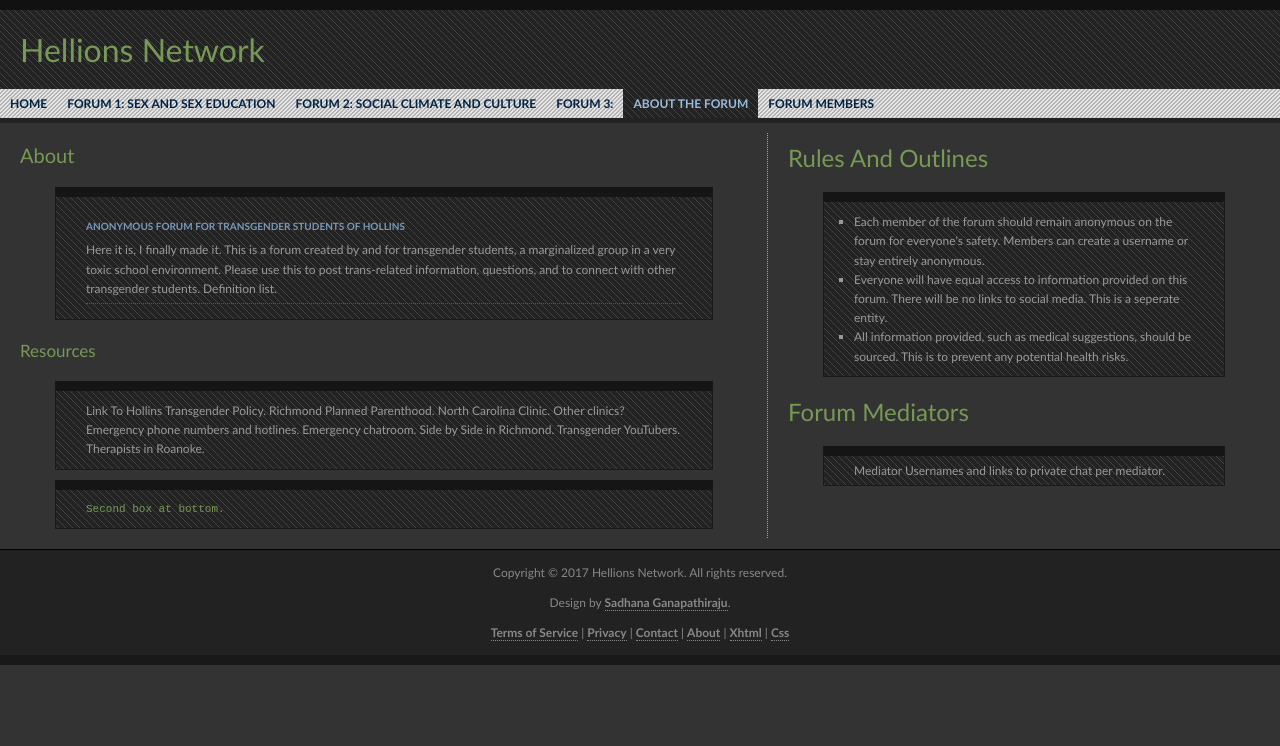
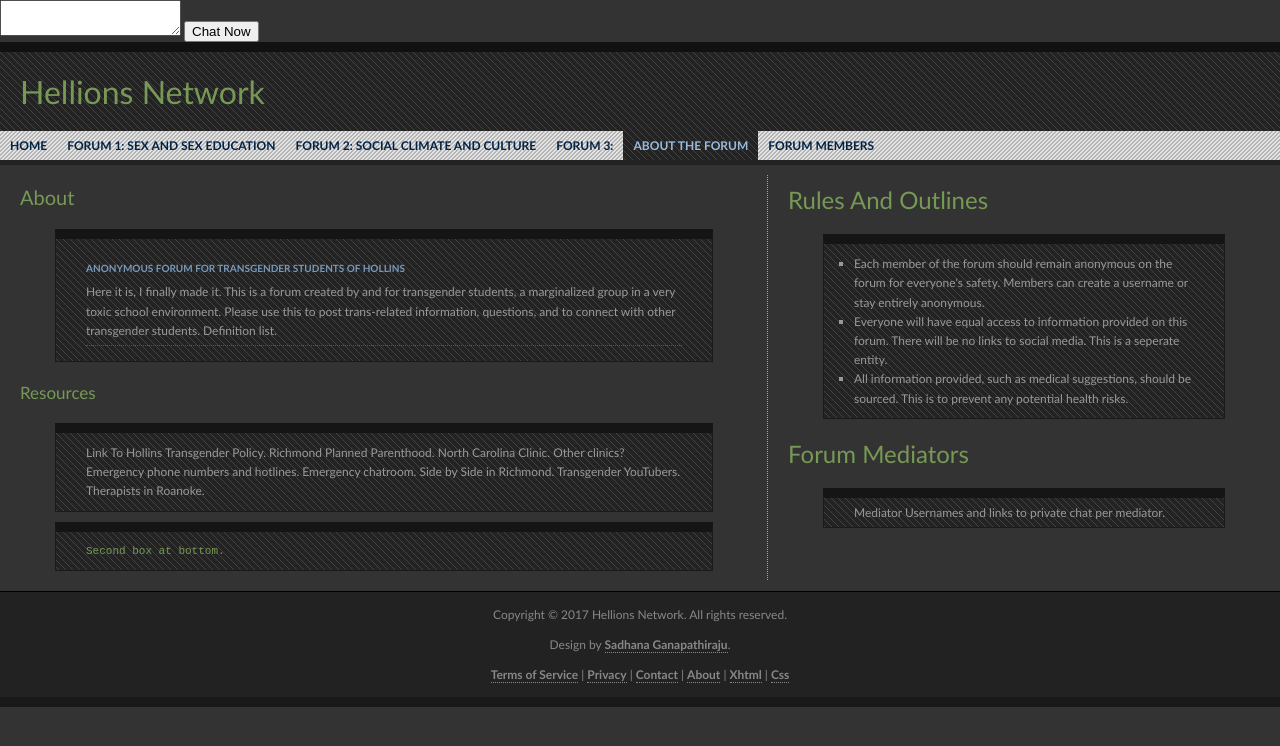
Before and after one commit to hellionsnetwork/hellionsnetwork.github.io, a plain HTML site: page index.html in a window 1280 px wide. Drawn offline with Linux system fonts and the light colour scheme.

Commit message:
Update index.html

```diff
--- a/index.html
+++ b/index.html
@@ -1,8 +1,24 @@
 <!DOCTYPE html PUBLIC "-//W3C//DTD XHTML 1.0 Strict//EN" "http://www.w3.org/TR/xhtml1/DTD/xhtml1-strict.dtd">
 <html xmlns="http://www.w3.org/1999/xhtml" xml:lang="en" lang="en">
 <head>
+
  <link rel="shortcut icon" type="image/x-icon" href="hellionsnetwork.github.io/favicon heart .gif">
 <title>The Hellions Network</title>
+
+
+<title>My Chat Session</title>
+<meta http-equiv="Content-Type" content="text/html;charset=utf-8" />
+</head>
+<body>
+<chat type="secure" action="discuss">
+  <post>
+    <textarea type="chat"></textarea>
+  </post>
+  <input type="button" name="chat" value="Chat Now" />
+</chat>
+</body>
+
+
 <meta http-equiv="content-language" content="en-us" />
 <meta http-equiv="content-type" content="text/html; charset=utf-8" />
 <meta name="author" content="Anonymous" />
```
